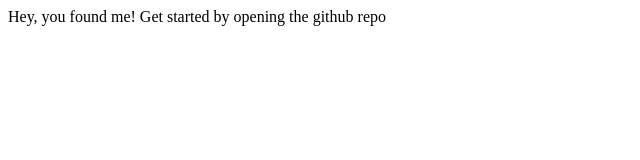
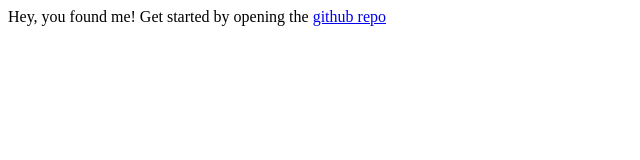
Before and after one commit to vintheweirdass/idholidays, a plain HTML site: page index.html in a window 1280 px wide. Shown: the full height of the page, 0-640 px from the left. Drawn offline with Linux system fonts and the light colour scheme.

Commit message:
Update index.html

```diff
--- a/index.html
+++ b/index.html
@@ -1,2 +1,2 @@
 <!DOCTYPE HTML>
-<html><head></head><body>Hey, you found me! Get started by opening the github repo <a href="https://github.com/cupglassDEV/idholidays"></a></body></html>
+<html><head></head><body>Hey, you found me! Get started by opening the <a href="https://github.com/cupglassDEV/idholidays">github repo</a></body></html>
```
